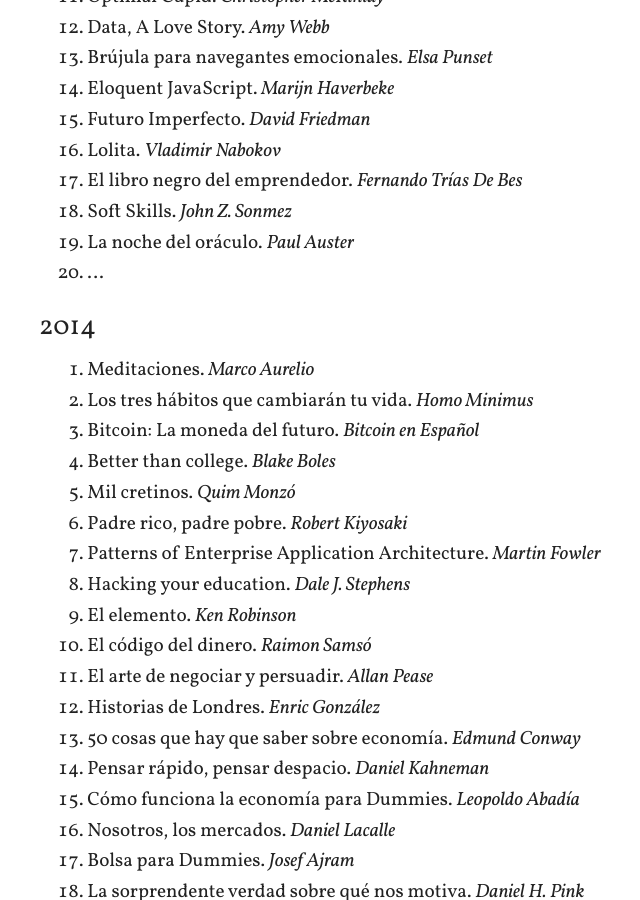
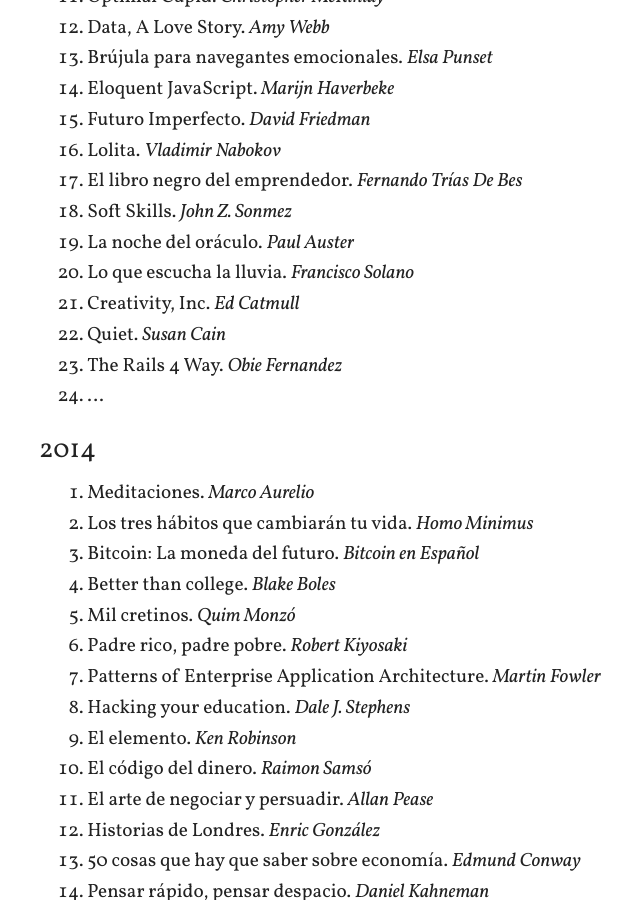
Before and after one commit to arturoherrero/arturoherrero.com, a Jekyll site: the page built from books.md, in a window 1280 px wide and 900 px high, scrolled down 643 px. Shown: the whole window, without its empty margins (241-881 px from the left). Built offline with Jekyll 4.4.1, drawn with Linux system fonts in a browser that asks for light colours; some of the changed text lies outside the part shown.

Commit message:
Update description and books

```diff
--- a/books.md
+++ b/books.md
@@ -28,7 +28,11 @@
 17. El libro negro del emprendedor. *Fernando Trías De Bes*
 18. Soft Skills. *John Z. Sonmez*
 19. La noche del oráculo. *Paul Auster*
-20. ...
+20. Lo que escucha la lluvia. *Francisco Solano*
+21. Creativity, Inc. *Ed Catmull*
+22. Quiet. *Susan Cain*
+23. The Rails 4 Way. *Obie Fernandez*
+24. ...
 
 
 ### 2014
@@ -317,6 +321,8 @@
 
 * Los tres mosqueteros. *Alejandro Dumas*
 * El mundo de ayer: Memorias de un europeo. *Stefan Zweig*
+* Veinticuatro horas en la vida de una mujer. *Stefan Zweig*
+* Carta de una desconocida. *Stefan Zweig*
 * Los pilares de la tierra. *Ken Follett*
 * Siddhartha. *Hermann Hesse*
 * El poder del ahora. *Eckart Tolle*
```
Also changed, not shown: index.md (+2 -2 lines).
